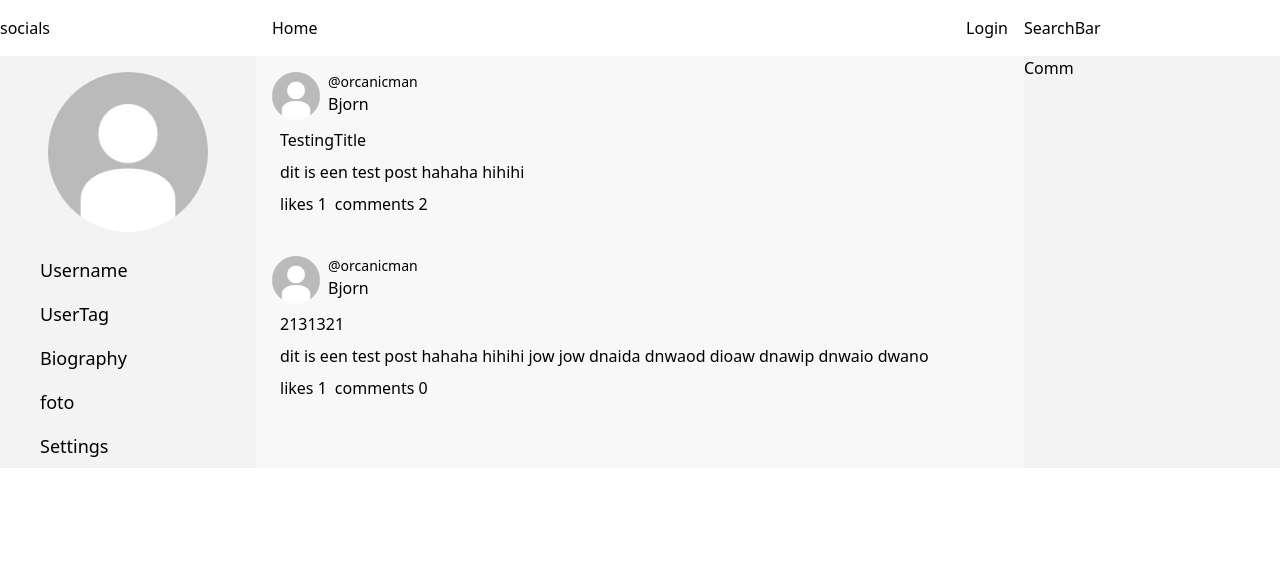
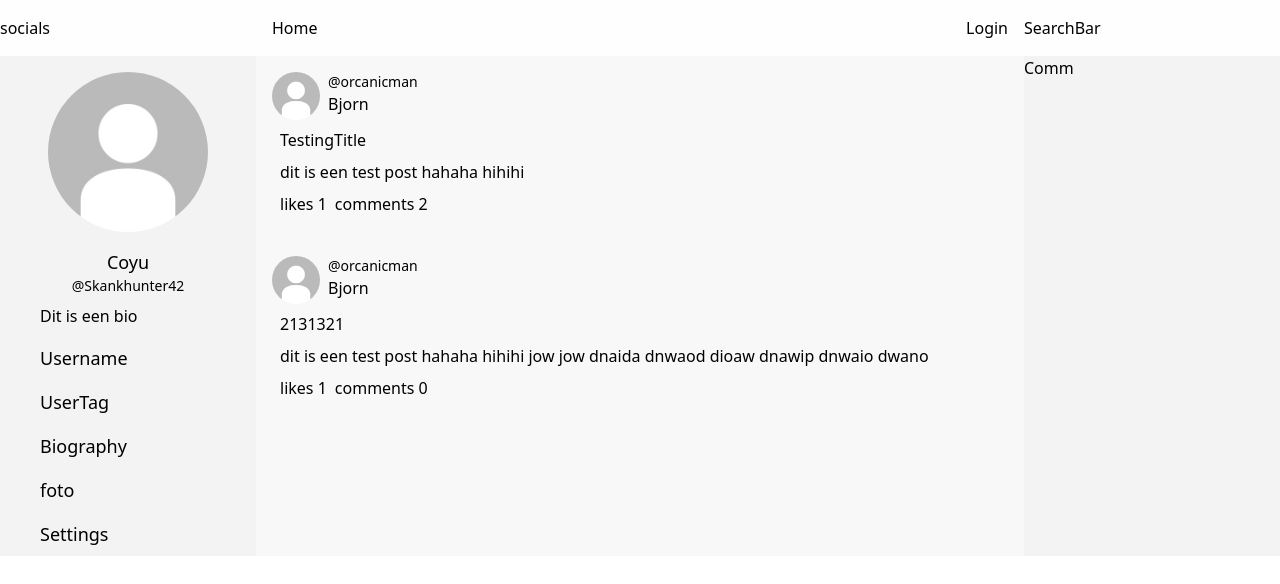
Before and after one commit to orcanicman/DG3-Project, a React (Create React App) app in the folder client/: page / in a window 1280 px wide. Shown: the top 584 px of the page. Built offline with nearby package versions, Linux system fonts and the light colour scheme.

Commit message:
Username and Usertag in sidebar

```diff
--- a/client/src/components/UserSideBar.tsx
+++ b/client/src/components/UserSideBar.tsx
@@ -7,7 +7,9 @@ export const UserSideBar: React.FC<UserSideBarProps> = () => {
   return (
     <div className="flex flex-col w-full items-center">
       <img src={defaultImg} alt="" className="  w-3/4 rounded-full p-4" />
-
+      <div className="text-lg ">Coyu</div>
+      <div className="text-sm font-light">@Skankhunter42</div>
+      <div className=" w-3/4 p-2">Dit is een bio</div>
       <div className="text-lg hover:bg-gray w-3/4 p-2 rounded-md cursor-pointer">
         Username
       </div>
```
